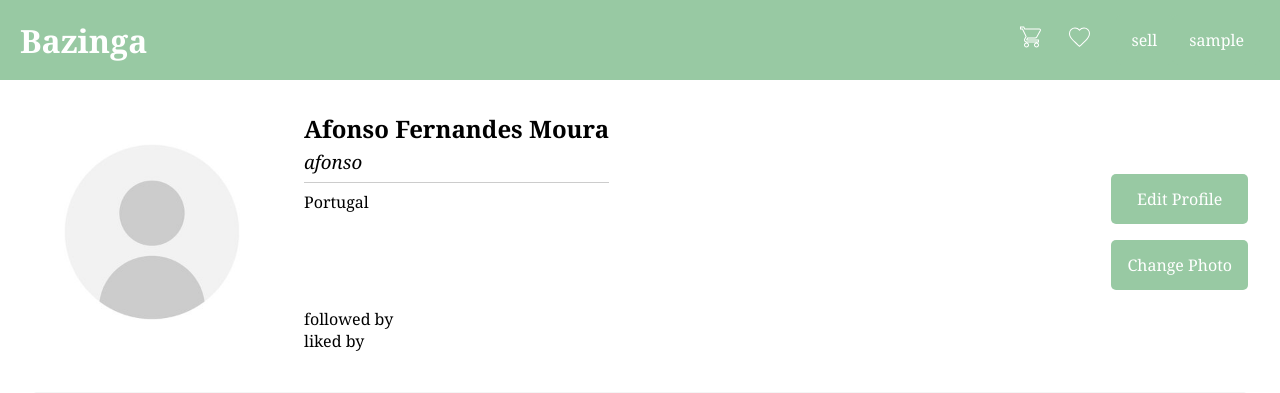
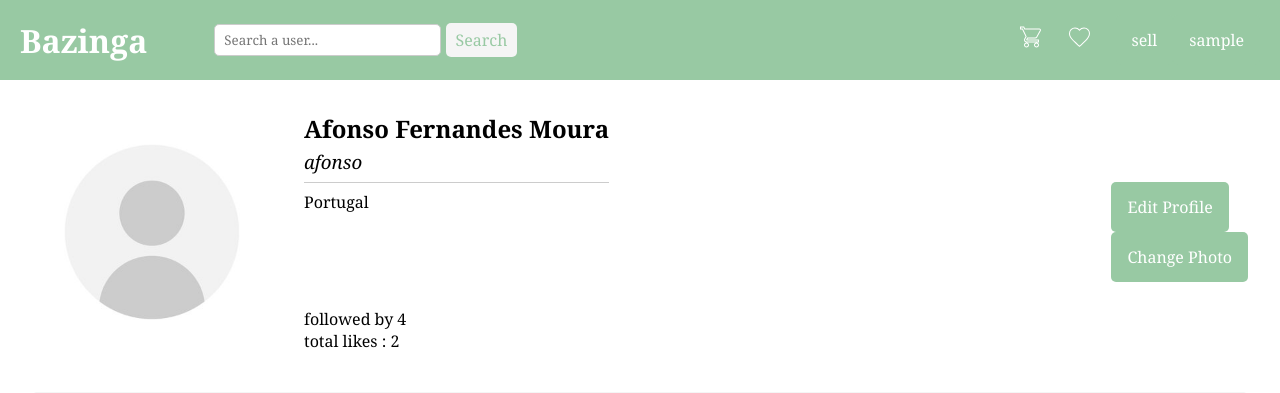
Before and after one commit to FEUP-LTW-2024/ltw-project-2024-ltw06g02, a PHP site: page /profile.php in a window 1280 px wide. Shown: the top 393 px of the page. Run offline with PHP 8.4, Linux system fonts and the light colour scheme; the visitor is signed in with stand-in values (Sample User, id 1); data comes from the database, SQL or seed files in the repository; both versions use the stored data as it was after the commit.

Commit message:
followers' implementation

```diff
--- a/css/navbar.css
+++ b/css/navbar.css
@@ -110,3 +110,33 @@ a.nav-icon:hover {
 a.nav-icon:hover {
    background-color: transparent;
 }
+
+.search-form {
+   display: flex;
+   align-items: center;
+   margin: 0;
+}
+
+.search-form input[type="text"] {
+   padding: 0.7em;
+   border: 1px solid #ccc;
+   border-radius: 5px;
+   margin-right: 0.4em;
+   margin-left: 5em;
+   width: 17em;
+   height: 2.4em;
+}
+
+.search-form button {
+   padding: 0.4em 0.6em 0.4em 0.6em;
+   background-color: whitesmoke;
+   color: #98C9A3;
+   border: none;
+   border-radius: 5px;
+   cursor: pointer;
+   font-size: medium;
+}
+
+.search-form button:hover {
+   background-color: #ccc;
+}
--- a/css/profile.css
+++ b/css/profile.css
@@ -155,3 +155,47 @@
   display: inline-block;
   vertical-align: middle;
 }
+
+.profileButtons-container {
+  display: inline-block;
+}
+
+#follow {
+  margin-left: 1em;
+  margin-top: 1em;
+  background-color: whitesmoke;
+  color: #98C9A3;
+  text-align: center;
+  font-size: 16px;
+  text-decoration: none;
+  padding: 14px 16px;
+  border: none;
+  border-radius: 5px;
+  cursor: pointer;
+}
+
+#follow:hover {
+  background-color: #ccc;
+}
+
+#notFollow {
+  margin-left: 0.2em;
+  margin-top: 1em;
+  background-color: whitesmoke;
+  color: #98C9A3;
+  text-align: center;
+  font-size: 16px;
+  text-decoration: none;
+  padding: 14px 16px;
+  border: none;
+  border-radius: 5px;
+  cursor: pointer;
+}
+
+#notFollow:hover {
+  background-color: #ccc;
+}
+
+#editProfile, #follow, #notFollow {
+  display: inline-block;
+}
--- /dev/null
+++ b/database/addFollow.php
@@ -0,0 +1,33 @@
+<?php
+   require_once('connection.php');
+
+   function addFollow($userId, $requesterId) : bool {
+      $db = getDatabaseConnection();
+
+      $sql = "INSERT INTO follow(userID, requesterID) VALUES (?,?)";
+      $stmt = $db->prepare($sql);
+      $stmt->bindParam(1, $userId);
+      $stmt->bindParam(2, $requesterId);
+      $stmt->execute();
+
+      $stmt = $db->prepare("UPDATE users SET followers = followers + 1 WHERE userID = ?");
+      $stmt->bindParam(1, $userId);
+      $stmt->execute();
+
+      return true;
+   }
+
+   function checkIfFollows($userId, $requesterId) : bool{
+      $db = getDatabaseConnection();
+
+      $sql = "SELECT * FROM follow WHERE userID=? AND requesterID=?";
+      $stmt = $db->prepare($sql);
+      $stmt->bindParam(1, $userId);
+      $stmt->bindParam(2, $requesterId);
+      $stmt->execute();
+
+      $result = $stmt->fetch();
+
+      return !empty($result);
+   }
+?>
--- a/database/user.php
+++ b/database/user.php
@@ -1,5 +1,6 @@
 <?php
    require_once('connection.php');
+   require_once('articles.php');
    require_once(dirname(__DIR__) . '/models/user.php');
 
    function registerUser($user) : bool{
@@ -7,13 +8,14 @@
 
       if(!checkUserExists($user)){
          $stmt = $db->prepare(
-            "INSERT INTO users(fullName, username, email, password, admim) VALUES(?,?,?,?,?)"
+            "INSERT INTO users(fullName, username, email, password, admim, followers) VALUES(?,?,?,?,?,?)"
          );
          $stmt->bindParam(1, $user->fullName);
          $stmt->bindParam(2, $user->username);
          $stmt->bindParam(3, $user->email);
          $stmt->bindParam(4, $user->password);
          $stmt->bindParam(5, $user->admin);
+         $stmt->bindParam(6, $user->followers);
          $stmt->execute();
          return true;
       }
@@ -147,4 +149,55 @@
       $stmt = $db->prepare("UPDATE users SET avatar = ? WHERE userID = ?");
       $stmt->execute(array($filepath, $id));
    }
+
+   function getUserFollowers($userId){
+      $db = getDatabaseConnection();
+
+      $stmt = $db->prepare(
+         "SELECT followers FROM users WHERE userID=?"
+      );
+      $stmt->bindParam(1, $userId);
+      $stmt->execute();
+      $followers = $stmt->fetchColumn();
+
+      return $followers;
+   }
+
+   function getUserTotalLikes($userId){
+      $db = getDatabaseConnection();
+
+      $articles = getUserArticles($db, $userId);
+
+      $totalLikes = 0;
+      foreach($articles as $article){
+         $totalLikes += $article['likes'];
+      }
+
+      return $totalLikes;
+   }
+
+   function checkNameExists($name) : bool{
+      $users = getAllUsersRegistered();
+
+      foreach($users as $user){
+         if($user['username'] == $name){
+            return true;
+         }
+      }
+
+      return false;
+   }
+
+   function getUserIdByName($name){
+      $db = getDatabaseConnection();
+
+      $stmt = $db->prepare(
+         "SELECT userID FROM users WHERE username=?"
+      );
+      $stmt->bindParam(1, $name);
+      $stmt->execute();
+
+      $result = $stmt->fetchColumn();
+      return $result;
+   }
 ?>
--- a/models/user.php
+++ b/models/user.php
@@ -8,6 +8,7 @@
          $this->password = password_hash('bazinga'.$password.'bazinga', PASSWORD_DEFAULT);
          $this->admin = false;
          $this->avatar = $avatar;
+         $this->followers = 0;
       }
       public $fullName;
       public $username;
--- a/templates/navbar.tl.php
+++ b/templates/navbar.tl.php
@@ -8,6 +8,10 @@
 
 <div class="navbar">
   <a style="text-decoration:none" href="../index.php"><h1>Bazinga</h1></a>
+  <form action="../actions/search.php" method="POST" class="search-form">
+    <input type="text" name="query" placeholder="Search a user...">
+    <button type="submit">Search</button>
+  </form>
       <?php if(isset($_SESSION['username'])){ ?>
          <div class="nav-buttons">
             <?php
--- a/templates/profile.tl.php
+++ b/templates/profile.tl.php
@@ -1,5 +1,7 @@
 <?php
    require_once('forms.tl.php');
+   require_once('database/addFollow.php');
+   require_once('database/user.php');
    function printBioSection($user){
       buildEditProfile();
       buildUploadPhoto();
@@ -16,19 +18,58 @@
                   <h4>Portugal</h4>
                </div>
                <div>
-                  <h4>followed by</h4>
-                  <h4>liked by</h4>
+                  <h4>followed by <?= getUserFollowers($user['userID']);?></h4>
+                  <h4>total likes : <?= getUserTotalLikes($user['userID']);?></h4>
                </div>
             </div>
          </section>
-         <div class="buttons">
-            <button class="nav-button" id="editProfile">Edit Profile</button>
-            <button class="nav-button" id="editPhoto">Change Photo</button>
+         <div class="profileButtons-container">
+            <?php
+            if($user['userID'] == $_SESSION['userID']){?>
+               <button class="nav-button" id="editProfile">Edit Profile</button>
+               <button class="nav-button" id="editPhoto">Change Photo</button>
+            <?php
+            }
+            else{
+               if(!checkIfFollows($user['userID'], $_SESSION['userID'])){
+               ?>
+
+               <form action="../actions/follow.php" method="post">
+                  <input type="hidden" name="userId" value="<?=$user['userID']?>">
+                  <input type="hidden" name="requesterId" value="<?=$_SESSION['userID']?>">
+                  <button type="submit" name="follow" id="follow" class="<?php if(!isset($_SESSION['username'])) echo "disabled"?>">Follow</button>
+               </form>
+               <?php
+               }
+               else{
+               ?>
+
+               <form action="../actions/remove_follow.php" method="post">
+                  <input type="hidden" name="userId" value="<?=$user['userID']?>">
+                  <input type="hidden" name="requesterId" value="<?=$_SESSION['userID']?>">
+                  <button type="submit" name="notFollow" id="notFollow" class="<?php if(!$user['userID']) echo "disabled"?>">Not follow</button>
+               </form>
+               <?php
+               }
+            }
+            ?>
          </div>
       </div>
+      <script>
+         document.querySelectorAll('button.disabled').forEach((button) =>
+            button.addEventListener('click', (e) => {
+               e.preventDefault()
+               loginDialog.showModal();
+            }
+         ))
+      </script>
+<?php
+   }
+?>
+
+
 
 <?php
-   }
    require_once('article.tl.php');
    function printProfileArticleSection($articles) {
 ?>
@@ -96,4 +137,11 @@
          photoUploadDialog.showModal();
       })
    })
+
+   document.querySelectorAll('button.disabled').foreach((button) =>
+      button.addEventListener('click', (e) => {
+         e.preventDefault()
+         loginDialog.showModal();
+      }
+   ))
 </script>
```
Also changed, not shown: actions/follow.php (added, +18 -0 lines), actions/remove_follow.php (added, +18 -0 lines), actions/search.php (added, +19 -0 lines), database/removeFollow.php (added, +21 -0 lines), database/website.sql (+10 -1 lines), profile_user.php (added, +22 -0 lines), database/website.db.
